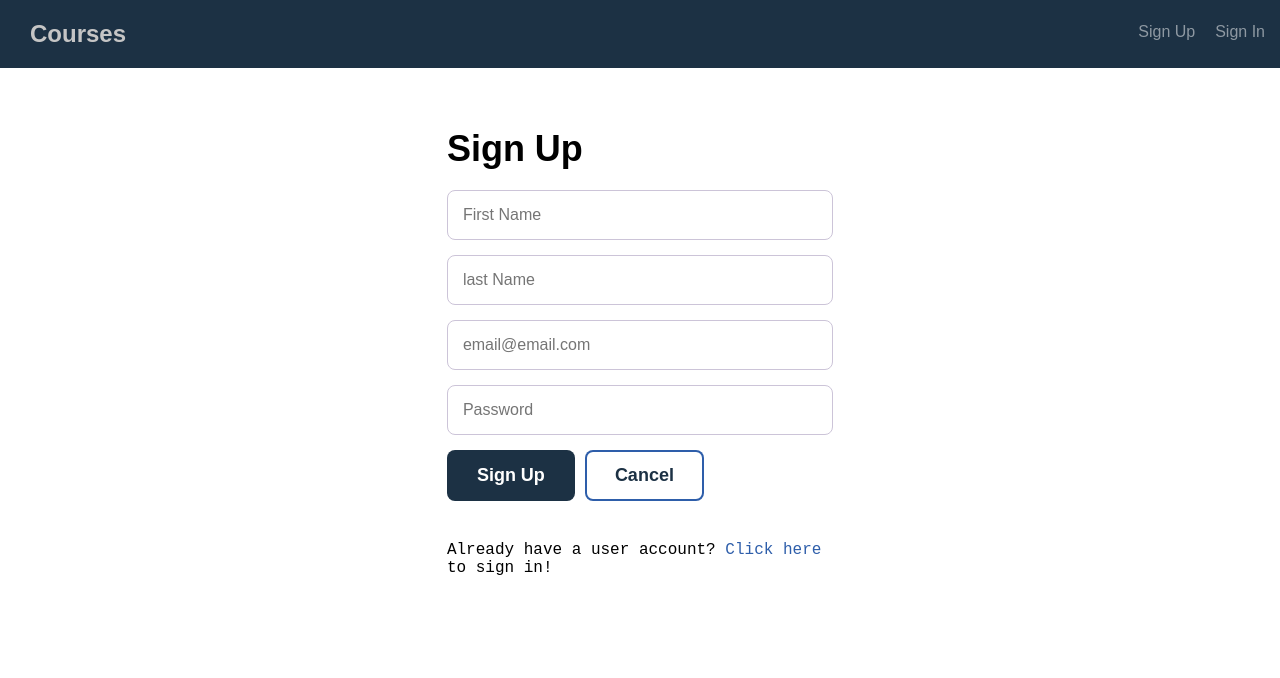
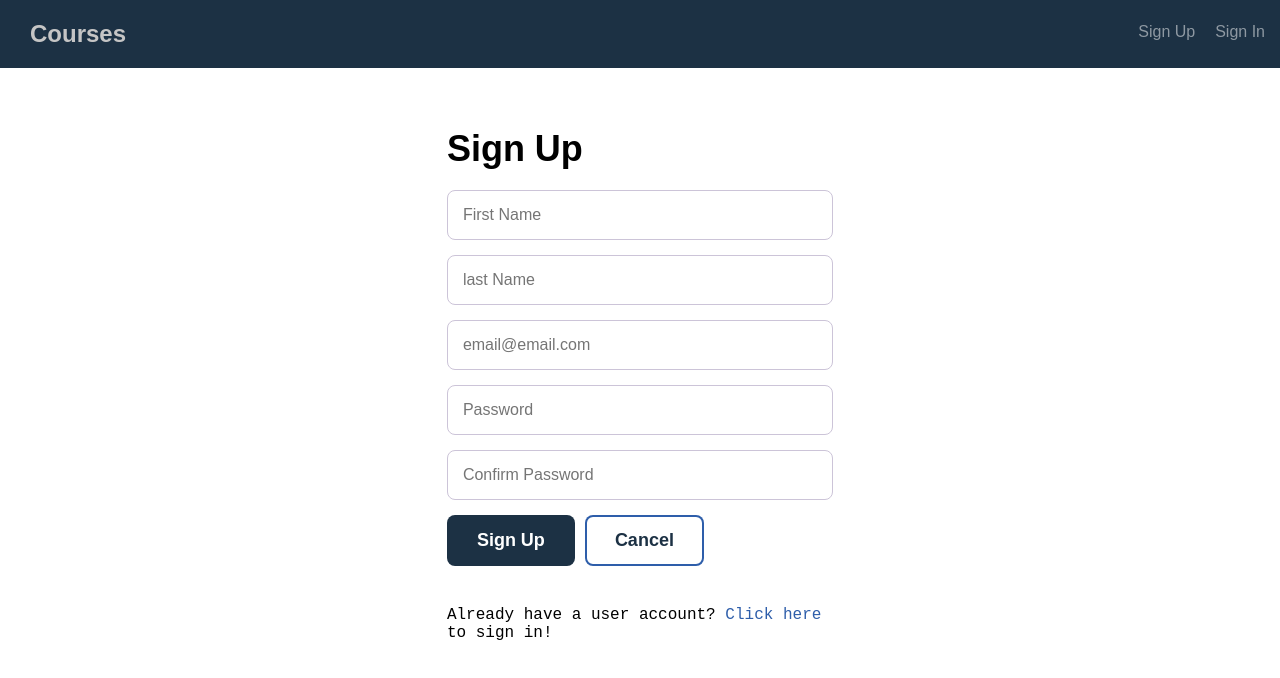
Before and after one commit to OmarGon82/RestAPI-React-APP, a React (Create React App) app in the folder client/: page /signup in a window 1280 px wide. Shown: the top 678 px of the page. Built offline with nearby package versions, Linux system fonts and the light colour scheme.

Commit message:
added password confirmation

```diff
--- a/client/src/Components/CourseDetail.js
+++ b/client/src/Components/CourseDetail.js
@@ -48,7 +48,7 @@ export default class CourseDetail extends Component {
         <div className="actions--bar">
           <div className="bounds">
             <div className="grid-100">
-              {( authUser && authUser.id === courseUserId) &&
+              {(authUser && authUser.id === courseUserId) &&
                 <React.Fragment>
                   <Link className="button" to={`/courses/${course.id}/update`}>Update Course</Link>
                   <Link className="button" onClick={this.deleteCourse}  to="/">Delete Course</Link>
--- a/client/src/Components/UserSignUp.js
+++ b/client/src/Components/UserSignUp.js
@@ -8,6 +8,7 @@ export default class UserSignUp extends Component {
         lastName: '',
         emailAddress: '',
         password: '',
+        confirmPassword: '',
         errors: [],
     }
 
@@ -17,6 +18,7 @@ export default class UserSignUp extends Component {
             lastName,
             emailAddress,
             password,
+            confirmPassword,
             errors,
         } = this.state;
 
@@ -59,6 +61,13 @@ export default class UserSignUp extends Component {
                                 value={password}
                                 onChange={this.change}
                                 placeholder="Password" />
+                            <input
+                                id="confirmPassword"
+                                name="confirmPassword"
+                                type="password"
+                                value={confirmPassword}
+                                onChange={this.change}
+                                placeholder="Confirm Password" />
                         </React.Fragment>
                     )} />
                     <p>
@@ -81,12 +90,15 @@ export default class UserSignUp extends Component {
     }
 
   submit = () => {
+
       const { context } = this.props;
+
       const {
         firstName,
         lastName,
         emailAddress,
-        password
+        password,
+        confirmPassword
       } = this.state;
       const user = {
         firstName,
@@ -94,12 +106,18 @@ export default class UserSignUp extends Component {
         emailAddress,
         password
       };
+      if(password !== confirmPassword) {
+        this.setState({
+          errors: ['Your passwords do not match. Please try again.']
+        });
+      } else {
 
         context.data.createUser(user)
           .then( errors => {
             if(errors.length) {
               this.setState({ errors });
-          } else {
+            }
+            else {
               console.log(`${emailAddress} is successfully signed up and authenticated!`);
               context.actions.signIn(emailAddress, password)
                 .then( () => {
@@ -112,6 +130,7 @@ export default class UserSignUp extends Component {
             this.props.history.push('./error'); // Push to history stack
           })
       }
+    }
     cancel = () => {
       this.props.history.push('/')
     }
```
Also changed, not shown: 2 other files (tests, documents, lock files or other folders). Lines whose indentation alone changed are shown as unchanged.
